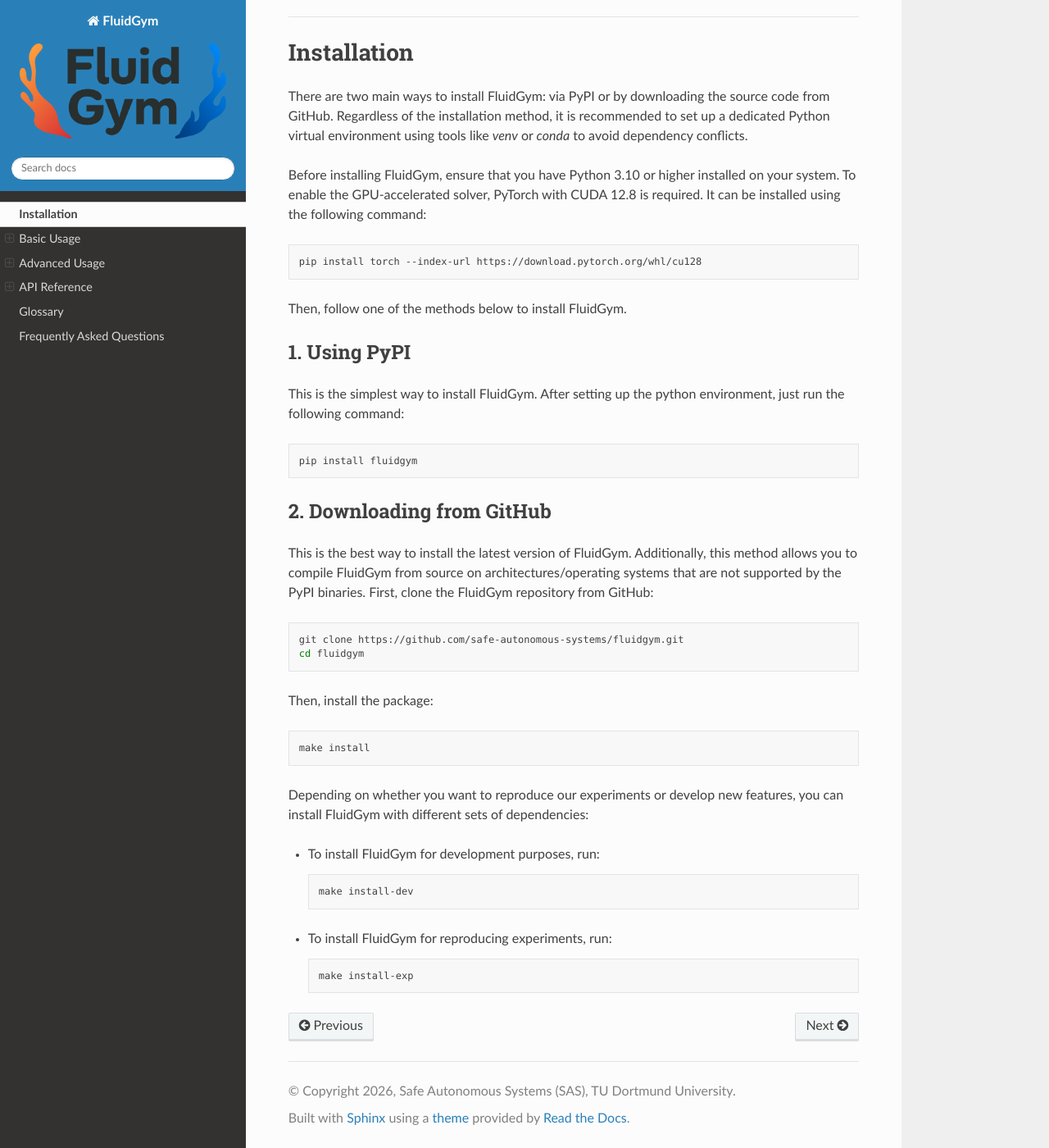
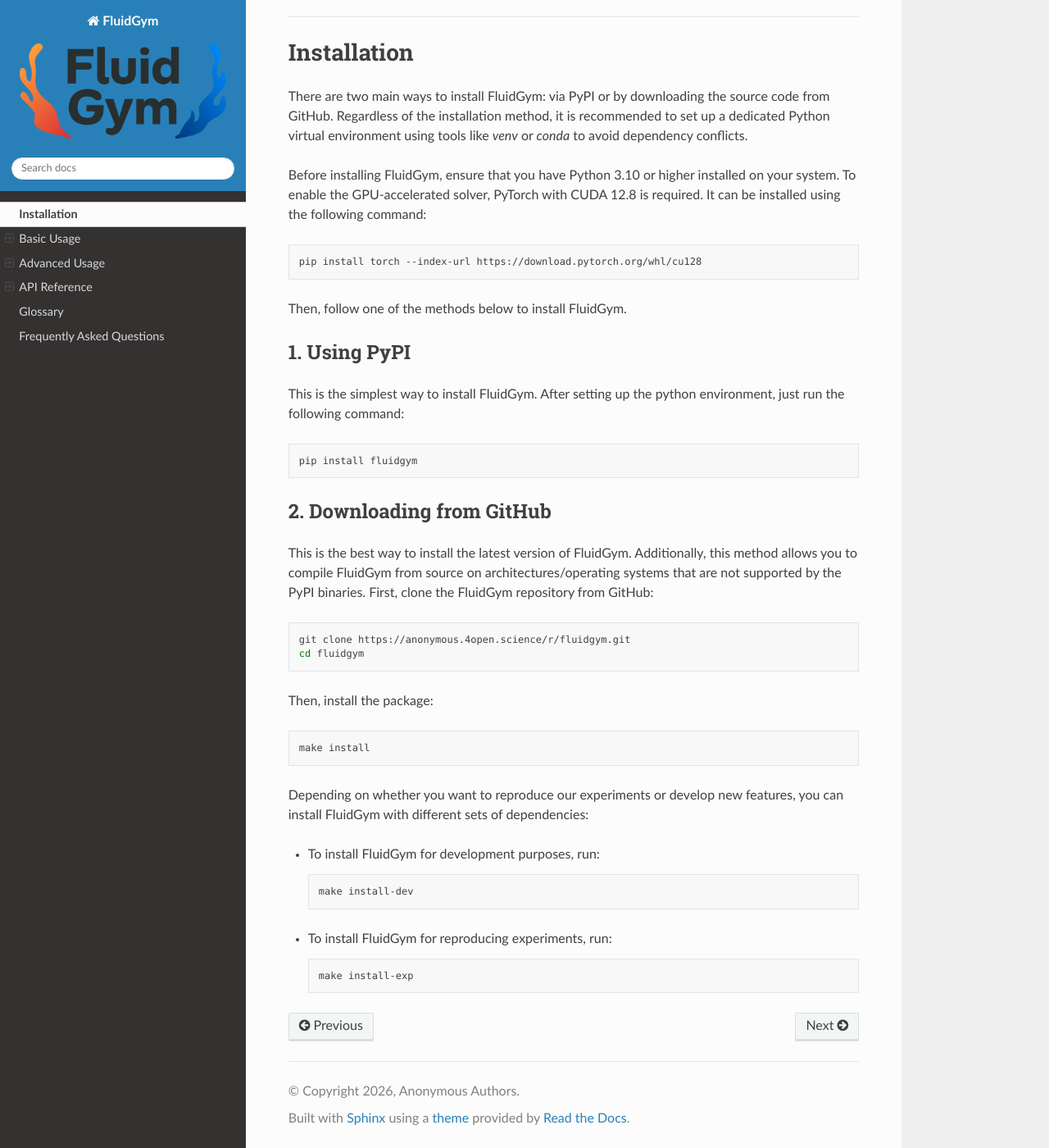
Before and after one commit to safe-autonomous-systems/fluidgym, a Sphinx documentation site: the page built from docs/source/installation.rst, in a window 1280 px wide and 1400 px high, scrolled down 54 px. Shown: the whole window at 82% size. Built offline with Sphinx 7.4.7 and the Read the Docs theme 3.1.0, drawn with Linux system fonts in a browser that asks for light colours.

Commit message:
removed references

```diff
--- a/docs/source/conf.py
+++ b/docs/source/conf.py
@@ -6,10 +6,10 @@ importlib.import_module("fluidgym")
 import datetime
 
 project = "FluidGym"
-author = "Jannis Becktepe, Safe Autonomous Systems (SAS), TU Dortmund University"
+author = "Anonymous Authors"
 copyright = (
     f"{datetime.date.today().strftime('%Y')}, "
-    "Safe Autonomous Systems (SAS), TU Dortmund University"
+    "Anonymous Authors"
 )
 release = "0.0.1"
 version = "0.0.1"
@@ -21,9 +21,6 @@ html_theme = "sphinx_rtd_theme"
 html_logo = "_static/img/logo_lm.png"
 html_context = {
     "display_github": True,
-    "github_url": "https://github.com/safe-autonomous-systems/fluidgym",
-    "github_user": "safe-autonomous-systems",
-    "github_repo": "fluidgym",
     "github_version": "main",
     "conf_py_path": "/docs/source/",
 }
--- a/docs/source/installation.rst
+++ b/docs/source/installation.rst
@@ -35,7 +35,7 @@ First, clone the FluidGym repository from GitHub:
 
 .. code-block:: bash
 
-    git clone https://github.com/safe-autonomous-systems/fluidgym.git
+    git clone https://anonymous.4open.science/r/fluidgym.git
     cd fluidgym
 
 Then, install the package:
--- a/pyproject.toml
+++ b/pyproject.toml
@@ -5,7 +5,7 @@ description = "Plug-and-Play Benchmarking of Reinforcement Learning Algorithms f
 readme = "README.md"
 license = { file = "LICENSE" }
 authors = [
-    { name = "Jannis Becktepe", email = "jannis@becktepe.de" }
+    { name = "Anonymous", email = "anonymous@anonymous.de" }
 ]
 requires-python = ">=3.10,<3.14"
 dependencies = [
```
Also changed, not shown: README.md (+2 -26 lines), 2 other files.
